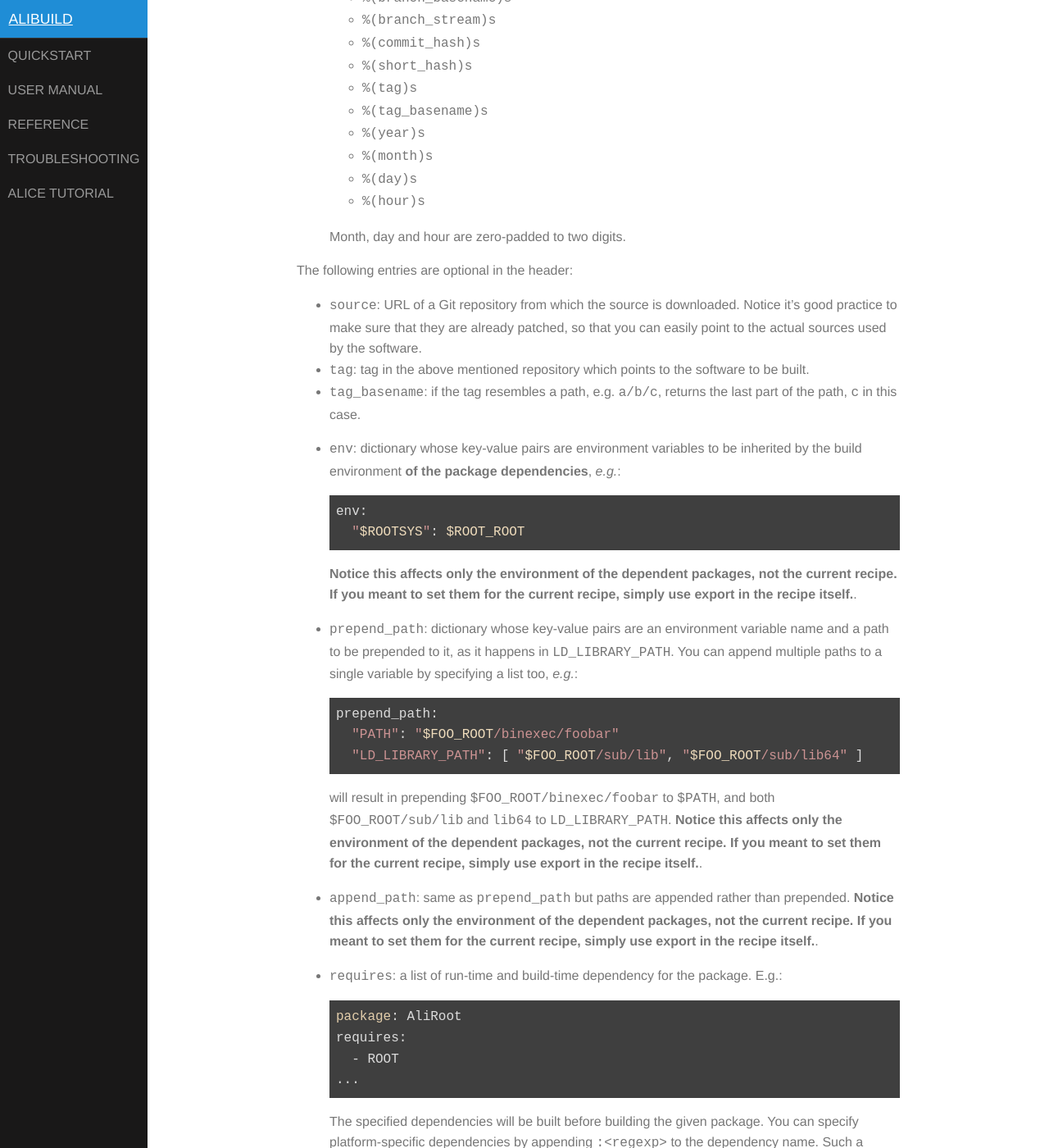
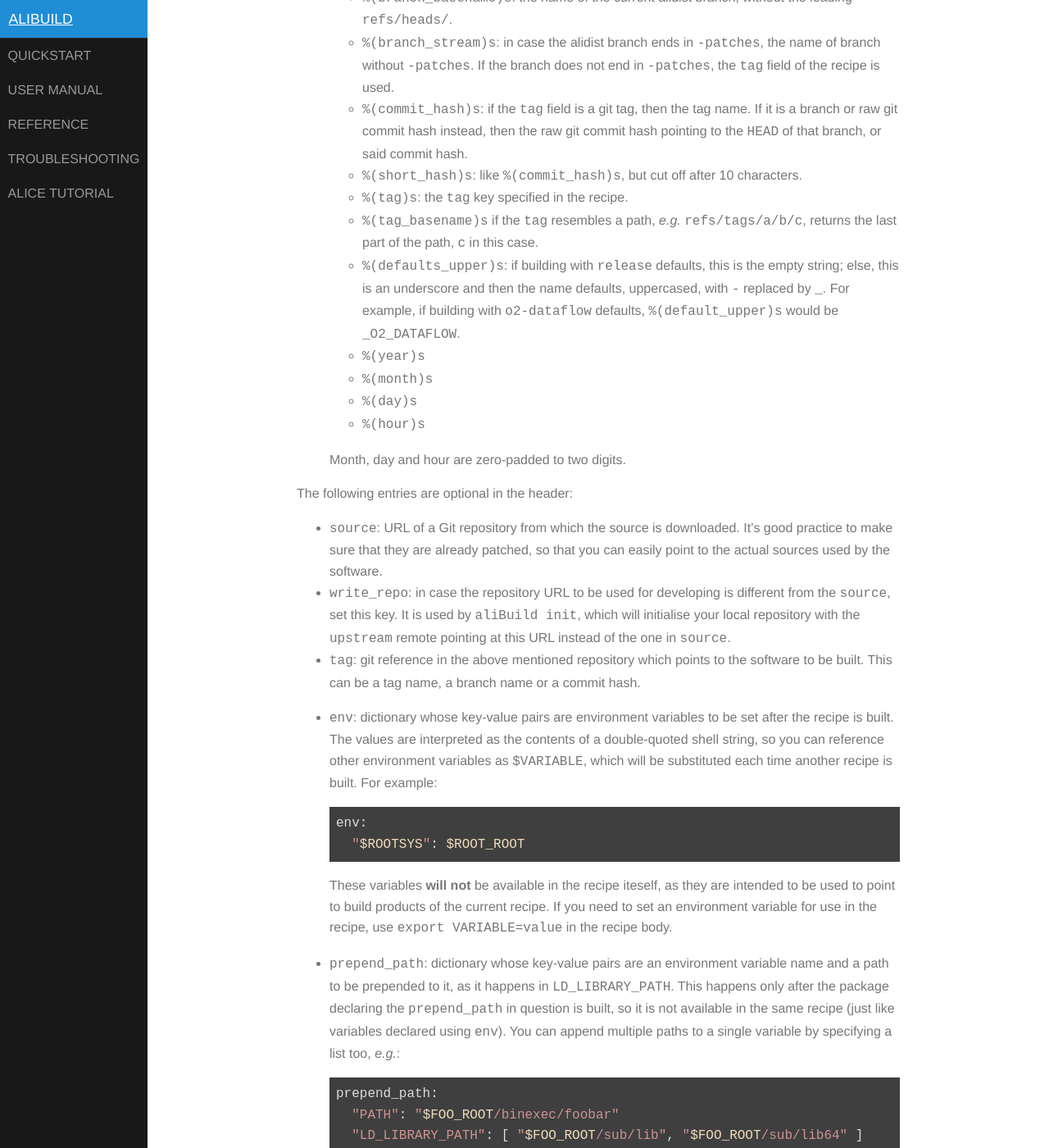
Before and after one commit to alisw/alibuild, a Jekyll site: the page built from docs/reference.markdown, in a window 1280 px wide and 1400 px high, scrolled down 1299 px. Shown: the whole window at 82% size. Built offline with Jekyll 4.4.1, drawn with Linux system fonts in a browser that asks for light colours; some of the changed text lies outside the part shown.

Commit message:
Improve reference documentation (#747)

````diff
--- a/docs/reference.markdown
+++ b/docs/reference.markdown
@@ -31,15 +31,17 @@ defined when the script is invoked.
 
 An example recipe for `zlib` is the following:
 
-    package: zlib
-    version: v1.2.8
-    source: https://github.com/star-externals/zlib
-    tag: v1.2.8
-    ---
-    #!/bin/bash -ex
-    ./configure --prefix=$INSTALLROOT
-    make ${JOBS+-j $JOBS}
-    make install
+```yaml
+package: zlib
+version: v1.2.8
+source: https://github.com/star-externals/zlib
+tag: v1.2.8
+---
+#!/bin/bash -ex
+./configure --prefix=$INSTALLROOT
+make ${JOBS+-j $JOBS}
+make install
+```
 
 ### The header
 
@@ -50,12 +52,22 @@ The following entries are mandatory in the header:
     of the package. Notice you can actually use some special formatting
     substitutions which will be replaced with the associated value on build.
     Valid substitutions are:
-      - `%(branch_basename)s`
-      - `%(branch_stream)s`
-      - `%(commit_hash)s`
-      - `%(short_hash)s`
-      - `%(tag)s`
-      - `%(tag_basename)s`
+      - `%(branch_basename)s`: the name of the current alidist branch, without
+        the leading `refs/heads/`.
+      - `%(branch_stream)s`: in case the alidist branch ends in `-patches`, the
+        name of branch without `-patches`. If the branch does not end in
+        `-patches`, the `tag` field of the recipe is used.
+      - `%(commit_hash)s`: if the `tag` field is a git tag, then the tag name.
+        If it is a branch or raw git commit hash instead, then the raw git
+        commit hash pointing to the `HEAD` of that branch, or said commit hash.
+      - `%(short_hash)s`: like `%(commit_hash)s`, but cut off after 10 characters.
+      - `%(tag)s`: the `tag` key specified in the recipe.
+      - `%(tag_basename)s` if the `tag` resembles a path, *e.g.*
+        `refs/tags/a/b/c`, returns the last part of the path, `c` in this case.
+      - `%(defaults_upper)s`: if building with `release` defaults, this is the
+        empty string; else, this is an underscore and then the name defaults,
+        uppercased, with `-` replaced by `_`. For example, if building with
+        `o2-dataflow` defaults, `%(default_upper)s` would be `_O2_DATAFLOW`.
       - `%(year)s`
       - `%(month)s`
       - `%(day)s`
@@ -66,71 +78,92 @@ The following entries are mandatory in the header:
 The following entries are optional in the header:
 
   - `source`: URL of a Git repository from which the source is downloaded.
-    Notice it's good practice to make sure that they are already patched, so
-    that you can easily point to the actual sources used by the software.
-  - `tag`: tag in the above mentioned repository which points to the software
-    to be built.
-  - `tag_basename`: if the tag resembles a path, e.g. `a/b/c`, returns the
-    last part of the path, `c` in this case.
-  - `env`: dictionary whose key-value pairs are environment variables to be inherited by the build
-    environment **of the package dependencies**,
-    *e.g.*:
+    It's good practice to make sure that they are already patched, so that you
+    can easily point to the actual sources used by the software.
+  - `write_repo`: in case the repository URL to be used for developing is
+    different from the `source`, set this key. It is used by `aliBuild init`,
+    which will initialise your local repository with the `upstream` remote
+    pointing at this URL instead of the one in `source`.
+  - `tag`: git reference in the above mentioned repository which points to the
+    software to be built. This can be a tag name, a branch name or a commit
+    hash.
+  - `env`: dictionary whose key-value pairs are environment variables to be set
+    after the recipe is built. The values are interpreted as the contents of a
+    double-quoted shell string, so you can reference other environment variables
+    as `$VARIABLE`, which will be substituted each time another recipe is built.
+    For example:
 
-        env:
-          "$ROOTSYS": $ROOT_ROOT
+    ```yaml
+    env:
+      "$ROOTSYS": $ROOT_ROOT
+    ```
 
-    **Notice this affects only the environment
-    of the dependent packages, not the current recipe. If you meant to set them for the current recipe, simply use export in the recipe itself.**.
-
+    These variables **will not** be available in the recipe iteself, as they are
+    intended to be used to point to build products of the current recipe. If you
+    need to set an environment variable for use in the recipe, use
+    `export VARIABLE=value` in the recipe body.
   - `prepend_path`: dictionary whose key-value pairs are an environment variable
     name and a path to be prepended to it, as it happens in `LD_LIBRARY_PATH`.
-    You can append multiple paths to a single variable by specifying a list too,
-    *e.g.*:
+    This happens only after the package declaring the `prepend_path` in question
+    is built, so it is not available in the same recipe (just like variables
+    declared using `env`). You can append multiple paths to a single variable
+    by specifying a list too, *e.g.*:
 
-        prepend_path:
-          "PATH": "$FOO_ROOT/binexec/foobar"
-          "LD_LIBRARY_PATH": [ "$FOO_ROOT/sub/lib", "$FOO_ROOT/sub/lib64" ]
+    ```yaml
+    prepend_path:
+      "PATH": "$FOO_ROOT/binexec/foobar"
+      "LD_LIBRARY_PATH": [ "$FOO_ROOT/sub/lib", "$FOO_ROOT/sub/lib64" ]
+    ```
 
     will result in prepending `$FOO_ROOT/binexec/foobar` to `$PATH`, and both
-    `$FOO_ROOT/sub/lib` and `lib64` to `LD_LIBRARY_PATH`. **Notice this affects only the environment
-    of the dependent packages, not the current recipe. If you meant to set them for the current recipe, simply use export in the recipe itself.**.
+    `$FOO_ROOT/sub/lib` and `lib64` to `LD_LIBRARY_PATH`.
   - `append_path`: same as `prepend_path` but paths are appended rather than
-    prepended. **Notice this affects  only the environment of the dependent packages, not the current recipe.
-    If you meant to set them for the current recipe, simply use export in the recipe itself.**.
-  - `requires`: a list of run-time and build-time dependency for the package. E.g.:
+    prepended. Like `append_path` and `env`, this **does not** affect the
+    environment of the current recipe.
+  - `requires`: a list of run-time dependencies for the package, *e.g.*:
 
-        package: AliRoot
-        requires:
-          - ROOT
-        ...
+    ```yaml
+    package: AliRoot
+    requires:
+      - ROOT
+      ...
+    ```
 
     The specified dependencies will be built before building the given package.
     You can specify platform-specific dependencies by appending `:<regexp>` to
-    the dependency name. Such a reqular expression will be matched against the
-    architecture provided via `--architecture` and if it does not match it will
-    not be included. For instance:
+    the dependency name. Such a regular expression will be matched against the
+    architecture provided via `--architecture`, and if it does not match, the
+    requirement will not be included. For instance:
 
-        package: AliRoot-test
-        requires:
-          - "igprof:(?!osx).*"
-        ...
+    ```yaml
+    package: AliRoot-test
+    requires:
+      - "igprof:(?!osx).*"
+    ```
 
     will make sure that `IgProf` is only built on platforms whose name does not
     begin with `osx`.
-  - `build_requires`: currently behaves just like `requires` with the exception
-    that packages in this list are not included in the dependency graph
-    produced by alideps.
-  - `force_rebuild`: set it to `true` to force re-running the build recipe.
+  - `build_requires`: a list of build-time dependencies for the package. Like
+    `requires`, these packages will be built before the current package is
+    built.
+
+    Packages in this list are marked specially in the dependency graph
+    produced by `aliDeps`. Other tools treat these packages differently from
+    `requires`: for instance, RPMs produced for a package won't depend on its
+    `build_requires`, and `alibuild-generate-module` won't pull in build
+    requirements' modulefiles.
+  - `force_rebuild`: set it to `true` to force re-running the build recipe every
+    time you invoke alibuild on it.
   - `prefer_system_check`: a script which is used to determine whether
     or not the system equivalent of the package can be used. See also
-    `prefer_system`. If the `--no-system` option is specified, our own
-    version of the tool is used. Shell exit code is used to steer the build: if
-    the check returns 0, the system package is used and the recipe is not
-    run. If it returns non-zero, our own version of the package is
-    built through the recipe.
+    `prefer_system`. If the `--no-system` option is specified, this key is not
+    checked. The shell exit code is used to steer the build: if the check
+    returns 0, the system package is used and the recipe is not run. If it
+    returns non-zero, our own version of the package is built through the
+    recipe.
   - `prefer_system`: a regular expression for architectures which should
-    use the `prefer_system_check` by default to determine if the system
-    version of the tool can be used. When the rule matches, the result of
+    use the `prefer_system_check` by default to determine if the system version
+    of the tool can be used. When the rule matches, the result of
     `prefer_system_check` determines whether to build the recipe. When the rule
     does not match, the check is skipped and the recipe is run. Using the switch
     `--always-prefer-system` runs the check always (even when the regular
@@ -138,10 +171,6 @@ The following entries are optional in the header:
   - `relocate_paths`: a list of toplevel paths scanned recursively to perform
     relocation of executables and dynamic libraries **on macOS only**. If not
     specified, defaults to `bin`, `lib` and `lib64`.
-  - `branch_basename`: the name of the current alidist branch.
-  - `branch_stream`: in case the alidist branch ends in `-patches`, the name of
-    branch without `-patches`. If the branch does not end in `-patches`, the
-    `tag` field of the recipe is used.
 
 ### The body
 
@@ -208,18 +237,22 @@ string accordingly. For example you could trigger a debug build by
 adding `--defaults debug`, which will pick up `defaults-debug.sh`, and
 then have:
 
-    version: %(tag)s%(defaults_upper)s
+```yaml
+version: %(tag)s%(defaults_upper)s
+```
 
 in one of your recipes, which will expand to:
 
-    version: SOME_TAG_DEBUG
+```yaml
+version: SOME_TAG_DEBUG
+```
 
 If you want to add your own default, you should at least provide:
 
-- **CXXFLAGS**: the CXXFLAGS to use
-- **CFLAGS**: the CFLAGS to use
-- **LDFLAGS**: the LDFLAGS to use
-- **CMAKE_BUILD_TYPE**: the build type which needs to be used by cmake projects
+- `CXXFLAGS`: the `CXXFLAGS` to use
+- `CFLAGS`: the `CFLAGS` to use
+- `LDFLAGS`: the `LDFLAGS` to use
+- `CMAKE_BUILD_TYPE`: the build type which needs to be used by cmake projects
 
 Besides specifying extra global variables, starting from aliBuild
 1.4.0, it's also possible to use defaults to override metadata of other
@@ -227,22 +260,26 @@ packages . This is done by specifying the `overrides` dictionary in the
 metadata of your defaults file. For example to switch between ROOT6 and
 ROOT5 you should do something like:
 
-    ...
-    overrides:
-      ROOT:
-        version: "v6-06-04"
-        tag: "v6-06-04"
-    ...
+```yaml
+...
+overrides:
+  ROOT:
+    version: "v6-06-04"
+    tag: "v6-06-04"
+...
+```
 
 this will replace the `version` and `tag` metadata of `root.sh` with the
 one specified in the override. Notice that is also possible to override
 completely a recipe, picking it up from a given commit hash, branch or
 tag in alidist. You can do so by adding such git reference after the name
-of the external to override. E.g.:
+of the external to override. For example:
 
+```yaml
+overrides:
+  ROOT@abcedf123456:
     ...
-    overrides:
-      ROOT@abcedf123456:
+```
 
 will pick `root.sh` as found in the commit `abcedf123456`.
 
@@ -267,44 +304,70 @@ defaults.
 
 ## Relocation
 
-aliBuild supports relocating binary packages so that the scratch space used for builds (e.g. /build) and the actual installation folder (i.e. /cvmfs/alice.cern.ch ) do not need to be the same. By design this is done automatically, and
-the user should not have to care about it. The procedure takes care of relocating scripts and, on macOS, to embed the correct paths for the dynamic libraries dependencies, so that SIP does not need to be disabled. The internal procedure is
-roughly as follows:
+aliBuild supports relocating binary packages so that the scratch space used for
+builds (*e.g.* `/build`) and the actual installation folder (*i.e.*
+`/cvmfs/alice.cern.ch`) do not need to be the same. By design this is done
+automatically, and the user should not have to care about it. The procedure
+takes care of relocating scripts and, on macOS, to embed the correct paths for
+the dynamic libraries dependencies, so that SIP does not need to be disabled.
+The internal procedure is roughly as follows:
 
-* The build happens in `BUILD/<package>-latest/<package>` and installs byproducts in `INSTALLROOT=<work-dir>/INSTALLROOT/<package-hash>/<architecture>/<package>/<version>-<revisions>`. This way we know that every file which contains `<package-hash>` needs to be relocated.
-* Once the build is completed, aliBuild looks for the above mentioned `<package-hash>` and generates a script in the `$INSTALLROOT/relocate-me.sh` which can be used to relocate the binary installation, once it has been unpacked.
-* The path under `<work-dir>/INSTALLROOT/<package-hash>` is tarred up in a binary tarball.
+* The build happens in `BUILD/<package>-latest/<package>` and installs
+  byproducts in
+  `INSTALLROOT=<work-dir>/INSTALLROOT/<package-hash>/<architecture>/<package>/<version>-<revisions>`.
+  This way we know that every file which contains `<package-hash>` needs to be
+  relocated.
+* Once the build is completed, aliBuild looks for the above mentioned
+  `<package-hash>` and generates a script in the `$INSTALLROOT/relocate-me.sh`
+  which can be used to relocate the binary installation, once it has been
+  unpacked.
+* The path under `<work-dir>/INSTALLROOT/<package-hash>` is tarred up in a
+  binary tarball.
 
-When a tarball is installed, either because it was downloaded by aliBuild or by some other script (e.g. the CVMFS publisher, the following happens:
+When a tarball is installed, either because it was downloaded by aliBuild or by
+some other script (*e.g.* the CVMFS publisher, the following happens:
 
 * The tarball is expanded.
 * The relocation script `relocate-me.sh` is executed with something similar to:
 
-```
-WORK_DIR=<new-installation-workdir> relocate-me.sh
-```
+  ```bash
+  WORK_DIR=<new-installation-workdir> relocate-me.sh
+  ```
 
-which will take the path up to the `≤package-hash≥` and re-map it to the newly specified WORK_DIR.
+  which will take the path up to the `<package-hash>` and re-map it to the newly
+  specified `WORK_DIR`.
 
-Notice that the special variable `@@PKGREVISION@$PKGHASH@@` can be used to have the actual revision of the package in the relocated file.
+Notice that the special variable `@@PKGREVISION@$PKGHASH@@` can be used to have
+the actual revision of the package in the relocated file.
 
 ## Build environment
 
-Before each package is built, aliBuild will populate the environment with build related information. For a complete list of those see [the body section](#the-body). After the build is done the user has access to the environment of the build by sourcing the `<work-dir>/<architecture>/<package>/<version>/etc/profile.d/init.sh` file. E.g.:
+Before each package is built, aliBuild will populate the environment with build
+related information. For a complete list of those see
+[the body section](#the-body). After the build is done the user has access to
+the environment of the build by sourcing the
+`<work-dir>/<architecture>/<package>/<version>/etc/profile.d/init.sh` file.
+For example:
 
 ```bash
 WORK_DIR=<work-dir> source <work-dir>/<architecture>/<package>/<version>/etc/profile.d/init.sh
 ```
 
-Notice that for development packages, we also generate a `.envrc` file in `<work-dir>/BUILD/<package>-<version>/<package>/.envrc` which can be used to load the build environment via [direnv](https://direnv.net), e.g. for easy IDE integration (see for example https://aliceo2group.github.io/advanced/ides.html).
+Notice that for development packages, we also generate a `.envrc` file in
+`<work-dir>/BUILD/<package>-<version>/<package>/.envrc` which can be used to
+load the build environment via [direnv](https://direnv.net), *e.g.* for easy
+[IDE integration](https://aliceo2group.github.io/advanced/ides.html).
 
 ## Runtime environment
 
-Runtime environment is usually provided via [environment modules](https://modules.readthedocs.io/en/latest/).
+Runtime environment is usually provided via
+[environment modules](https://modules.readthedocs.io/en/latest/).
 
-While the build environment is automatically generated, it is responsibility of the recipe to create a module file in `$INSTALLROOT/etc/modulefiles/$PKGNAME`. For example:
+While the build environment is automatically generated, it is responsibility of
+the recipe to create a module file in `$INSTALLROOT/etc/modulefiles/$PKGNAME`.
+For example:
 
-```
+```bash
 # ModuleFile
 mkdir -p etc/modulefiles
 cat > etc/modulefiles/$PKGNAME <<EoF
@@ -333,10 +396,19 @@ mkdir -p $MODULEDIR && rsync -a --delete etc/modulefiles/ $MODULEDIR
 
 Please keep in mind the following reccomendation when writing the modulefile:
 
-* Do not use runtime environment variables which are usually not set by a given tool. For example avoid exposing `<package>_ROOT`. This is because if we build in a mode where system dependencies are used, we cannot rely on their presence.
-* Use `<package>_REVISION` to guard inclusion of extra dependencies. This will make sure that only dependencies which were actually built via `aliBuild` will be included in the modulefile.
+* Do not use runtime environment variables which are usually not set by a given
+  tool. For example avoid exposing `<package>_ROOT`. This is because if we build
+  in a mode where system dependencies are used, we cannot rely on their
+  presence.
+* Use `<package>_REVISION` to guard inclusion of extra dependencies. This will
+  make sure that only dependencies which were actually built via `aliBuild` will
+  be included in the modulefile.
 
-It's also now possible to generate automatically the initial part of the modulefile, up to the `# Our environment` line, by using the `alibuild-recipe-tools` helper scripts. In order to do this you need to add `alibuild-recipe-tools` as a `build_requires` of your package and substitute the module creation with:
+It's also now possible to generate automatically the initial part of the
+modulefile, up to the `# Our environment` line, by using the
+`alibuild-recipe-tools` helper scripts. In order to do this you need to add
+`alibuild-recipe-tools` as a `build_requires` of your package and substitute the
+module creation with:
 
 ```bash
 #ModuleFile
@@ -345,7 +417,9 @@ alibuild-generate-module > etc/modulefiles/$PKGNAME
 mkdir -p $INSTALLROOT/etc/modulefiles && rsync -a --delete etc/modulefiles/ $INSTALLROOT/etc/modulefiles
 ```
 
-One can also make sure that PATH and LD_LIBRARY_PATH are properly amended by passing the option `--bin` and `--lib` (respectively). Or you can simply append extra information via:
+One can also make sure that `PATH` and `LD_LIBRARY_PATH` are properly amended by
+passing the option `--bin` and `--lib` (respectively). Or you can simply append
+extra information via:
 
 ```bash
 alibuild-generate-module > etc/modulefiles/$PKGNAME
````
